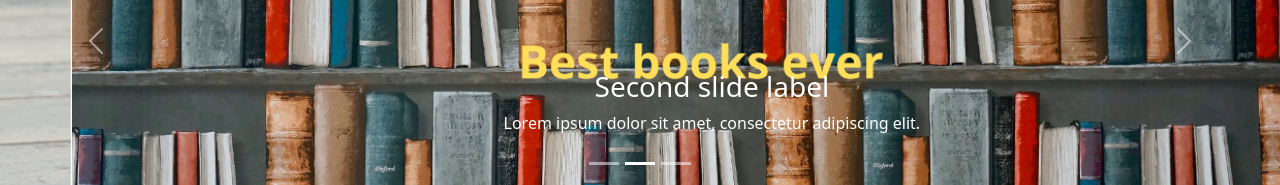
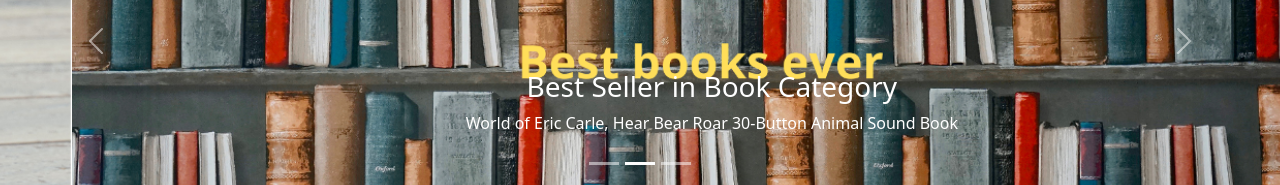
Before and after one commit to Jesicaahr/client-shop, a React (Create React App) app: page / in a window 1280 px wide. Shown: the part 189-374 px from the top of the page. Built offline with nearby package versions, Linux system fonts and the light colour scheme.

Commit message:
add link to title in slider

```diff
--- a/src/App.js
+++ b/src/App.js
@@ -40,7 +40,7 @@
           {/* Public Routes */}
           <Route path='/' element={<HomePage />} />
           <Route path='/product-list' element={<ProductListPage />} />
-          <Route path='/product-detail/:id' element={<ProductDetailsPage />} />
+          <Route path='/product-details' element={<ProductDetailsPage />} />
           <Route path='/cart' element={<CartPage />} />
           <Route path='/login' element={<LoginPage />} />
           <Route path='/register' element={<RegisterPage />} />
--- a/src/components/ProductCarouselComponent.js
+++ b/src/components/ProductCarouselComponent.js
@@ -1,7 +1,11 @@
 import React from 'react';
 import { Carousel } from 'react-bootstrap';
+import { LinkContainer } from 'react-router-bootstrap';
 
 const ProductCarouselComponent = () => {
+  const cursorP = {
+    cursor: 'pointer',
+  };
   return (
     <Carousel>
       <Carousel.Item>
@@ -13,8 +17,10 @@
           alt='first slide'
         />
         <Carousel.Caption>
-          <h3>First slide label</h3>
-          <p>Nulla vitae elit libero, a pharetra augue mollis interdum.</p>
+          <LinkContainer style={cursorP} to='/product-details'>
+            <h3>Best Seller in Laptop Category</h3>
+          </LinkContainer>
+          <p>Dell Inspiration 15 3000 Laptop, 15.6 inch HD</p>
         </Carousel.Caption>
       </Carousel.Item>
       <Carousel.Item>
@@ -25,8 +31,10 @@
           alt='second slide'
         />
         <Carousel.Caption>
-          <h3>Second slide label</h3>
-          <p>Lorem ipsum dolor sit amet, consectetur adipiscing elit.</p>
+          <LinkContainer style={cursorP} to='/product-details'>
+            <h3>Best Seller in Book Category</h3>
+          </LinkContainer>
+          <p>World of Eric Carle, Hear Bear Roar 30-Button Animal Sound Book</p>
         </Carousel.Caption>
       </Carousel.Item>
       <Carousel.Item>
@@ -37,9 +45,12 @@
           alt='third slide'
         />
         <Carousel.Caption>
-          <h3>Third slide label</h3>
+          <LinkContainer style={cursorP} to='/product-details'>
+            <h3>Best Seller in Camera Category</h3>
+          </LinkContainer>
           <p>
-            Praesent commodo cursus magna, vel scelerisque nisl consectetur.
+            4K Camcorder Video Camera 60FPS 48MP Vlogging Camera for Youtube
+            Wifi 16X Digital Camera
           </p>
         </Carousel.Caption>
       </Carousel.Item>
--- a/src/pages/HomePage.jsx
+++ b/src/pages/HomePage.jsx
@@ -6,6 +6,7 @@
   return (
     <>
       <ProductCarouselComponent />
+
       <CategoryCardComponent />
     </>
   );
```
